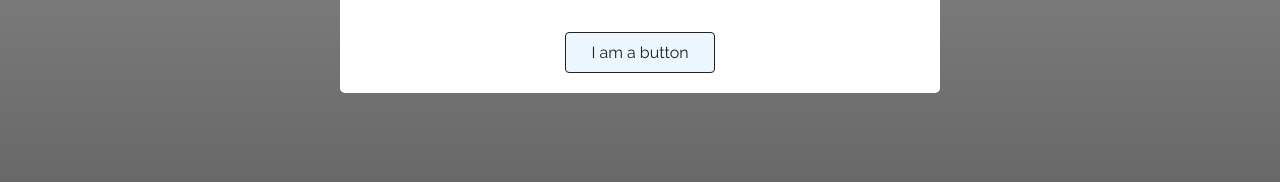
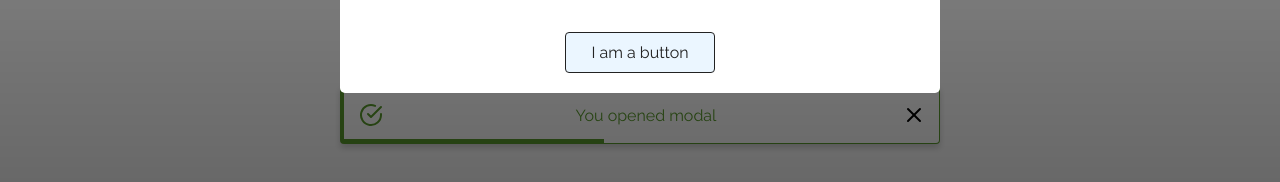
Before and after one commit to TeemuKoivisto/my-react-bootstrap, a React (Create React App) app: page / in a window 1280 px wide. Both pictures are taken after a click on the button "Open modal". Shown: the part 596-778 px from the top of the page. Built offline with nearby package versions, Linux system fonts and the light colour scheme; no server answers.

Commit message:
Add Toaster

```diff
--- a/src/components/ShowcaseComponents.tsx
+++ b/src/components/ShowcaseComponents.tsx
@@ -1,4 +1,5 @@
 import React, { useState } from 'react'
+import { inject } from 'mobx-react'
 import styled from '../theme/styled'
 
 import { ExampleModal } from '../modals/ExampleModal'
@@ -7,17 +8,28 @@ import { Dropdown } from '../elements/Dropdown'
 import { Input } from '../elements/Input'
 import { Button } from '../elements/Button'
 
-interface IProps {}
-export function ShowcaseComponents(props: IProps) {
+import { ToastStore } from '../stores/ToastStore'
+
+interface IProps {
+  toastStore?: ToastStore
+}
+export const ShowcaseComponents = inject('toastStore')(function ShowcaseComponents(props: IProps) {
   function handleSelect(option: { key: string | number, value: string }) {
+    toastStore!.createToast('You selected something', 'warning')
     setSelectedOption(option.value)
   }
   function handleTextChange(val: any) {
     setText(val)
   }
+  function handleModalOpen() {
+    toastStore!.createToast('You opened modal')
+    setModalOpen(true)
+  }
   function handleModalClose() {
+    toastStore!.createToast('You closed modal', 'info')
     setModalOpen(false)
   }
+  const { toastStore } = props
   const [selectedOption, setSelectedOption] = useState('')
   const [modalOpen, setModalOpen] = useState(false)
   const [text, setText] = useState('')
@@ -38,11 +50,11 @@ export function ShowcaseComponents(props: IProps) {
           value={text}
           onChange={handleTextChange}
         />
-        <Button onClick={() => setModalOpen(true)}>Open modal</Button>
+        <Button onClick={handleModalOpen}>Open modal</Button>
       </Container>
     </>
   )
-}
+})
 
 const Container = styled.div`
   & > ${Input} {
--- /dev/null
+++ b/src/components/Toaster.tsx
@@ -0,0 +1,151 @@
+import React, { useState } from 'react'
+import { inject, observer } from 'mobx-react'
+import styled from '../theme/styled'
+import { FiAlertCircle, FiAlertTriangle, FiCheckCircle, FiXOctagon, FiX } from 'react-icons/fi'
+
+import useTimeout from '../hooks/useTimeout'
+
+import { ToastStore } from '../stores/ToastStore'
+import { ITheme } from '../types/theme'
+import { IToast } from '../types/ui'
+
+interface IToastProps {
+  className?: string
+  toast: IToast
+  removeToast: (id: number) => void
+}
+function Toast(props: IToastProps) {
+  const { className, toast, removeToast } = props
+  const [inProgress, setInProgress] = useState(false)
+  useTimeout(() => {
+    setInProgress(true)
+  }, 0)
+  useTimeout(() => {
+    removeToast(toast.id)
+  }, toast.duration)
+  return (
+    <ToastItem className={className} type={toast.type}>
+      <ToastBody type={toast.type}>
+        <SvgWrapper className="type-icon">{ getTypeIcon(toast.type) }</SvgWrapper>
+        <p className="message">{ toast.message }</p>
+        <SvgAction className="close-icon"><FiX size={24} onClick={() => removeToast(toast.id)}/></SvgAction>
+      </ToastBody>
+      <Progress type={toast.type} duration={toast.duration} inProgress={inProgress}/>
+    </ToastItem>
+  )
+}
+
+interface IProps {
+  className?: string
+  toastStore?: ToastStore
+}
+export const Toaster = inject('toastStore')(observer(function Toaster(props: IProps) {
+  const { className, toastStore } = props
+  return (
+    <ToastsList className={className}>
+      { toastStore!.toasts.map(t =>
+      <Toast key={t.id} toast={t} removeToast={toastStore!.removeToast} />
+      )}
+    </ToastsList>
+  )
+}))
+
+function getTypeIcon(type: string, size: number = 24) {
+  switch(type) {
+    case 'info':
+      return <FiAlertCircle size={size} />
+    case 'warning':
+      return <FiAlertTriangle size={size} />
+    case 'error':
+      return <FiXOctagon size={size} />
+    case 'success':
+    default:
+      return <FiCheckCircle size={size} />
+  }
+}
+
+function getTypeColor(type: string, theme: ITheme) {
+  switch(type) {
+    case 'info':
+      return theme.color.blue
+    case 'warning':
+      return theme.color.orange
+    case 'error':
+      return theme.color.red
+    case 'success':
+    default:
+      return theme.color.green
+  }
+}
+
+const SvgWrapper = styled.span`
+  display: flex;
+`
+const SvgAction = styled.button`
+  background: transparent;
+  border: 0;
+  border-radius: 50%;
+  display: flex;
+  padding: 8px;
+  transition: background-color 150ms cubic-bezier(0.4, 0, 0.2, 1) 0ms;
+  &:hover {
+    background-color: rgba(0, 0, 0, 0.08);
+  }
+`
+const ToastsList = styled.ul`
+  align-items: center;
+  bottom: 50px;
+  display: flex;
+  flex-direction: column-reverse;
+  left: 0;
+  list-style: none;
+  padding: 10px;
+  position: fixed;
+  width: 100%;
+  z-index: 10;
+`
+type ToastItemProps = { type: string }
+const ToastItem = styled.li<ToastItemProps>`
+  display: flex;
+  background: #fff;
+  border: 1px solid ${({ type, theme }) => getTypeColor(type, theme)};
+  border-left: 4px solid ${({ type, theme }) => getTypeColor(type, theme)};
+  border-radius: 4px;
+  box-shadow: 0px 4px 6px rgba(0, 0, 0, 0.18);
+  flex-direction: column;
+  justify-content: space-between;
+  margin-top: 10px;
+  min-width: 300px;
+  max-width: 600px;
+  padding: 5px 5px 0 0;
+  width: 100%;
+`
+type ToastBodyProps = { type: string }
+const ToastBody = styled.div<ToastBodyProps>`
+  align-items: center;
+  display: flex;
+  justify-content: space-between;
+  margin: 4px 0 4px 0;
+  .type-icon {
+    color: ${({ type, theme }) => getTypeColor(type, theme)};
+    margin: 0 15px 0 15px;
+  }
+  .message {
+    color: ${({ type, theme }) => getTypeColor(type, theme)};
+    font-size: 16px;
+    font-style: bold;
+    margin: 10px 0 10px 0;
+  }
+  .remove-icon {
+    color: ${({ theme }) => theme.color.textDark};
+    cursor: pointer;
+    margin-right: 3px;
+  }
+`
+type ProgressProps = { type: string, inProgress: boolean, duration: number }
+const Progress = styled.div<ProgressProps>`
+  background: ${({ type, theme }) => getTypeColor(type, theme)};
+  height: 4px;
+  width: ${({ inProgress }) => inProgress ? '0%' : '100%'};
+  transition: width ${({ duration }) => duration}ms linear 0ms;
+`
--- a/src/components/WrappedRoute.tsx
+++ b/src/components/WrappedRoute.tsx
@@ -3,6 +3,7 @@ import { Route, RouteProps, RouteComponentProps } from 'react-router'
 import styled from '../theme/styled'
 
 import { NavBar } from './NavBar'
+import { Toaster } from './Toaster'
 
 interface IWrappedRoute extends RouteProps {
   component: React.ComponentClass<any>
@@ -11,12 +12,14 @@ interface IWrappedRoute extends RouteProps {
 const renderNoMainContainerWrapper = (Component: React.ComponentClass) => (props: RouteComponentProps<any>) =>
   <MainWrapper>
     <NavBar {...props}/>
+    <Toaster />
     <Component {...props}/>
   </MainWrapper>
 
 const renderWrapper = (Component: React.ComponentClass) => (props: RouteComponentProps<any>) =>
   <MainWrapper>
     <NavBar {...props}/>
+    <Toaster />
     <MainContainer>
       <Component {...props}/>
     </MainContainer>
--- a/src/elements/Dropdown.tsx
+++ b/src/elements/Dropdown.tsx
@@ -134,6 +134,7 @@ const Option = styled.li<OptionProps>`
   }
 `
 // export const Dropdown = DropdownEl
+// TODO fix this, using this component in SC does not work eg ${Dropdown}
 export const Dropdown: new <T>() => React.Component<T> = styled(DropdownEl)`
   background: transparent;
   border: 0;
--- /dev/null
+++ b/src/hooks/useTimeout.ts
@@ -0,0 +1,13 @@
+import { useEffect } from 'react'
+
+function useTimeout(callback: () => void, delay: number) {
+  useEffect(() => {
+    if (delay !== null) {
+      let id = setTimeout(callback, delay)
+      return () => clearTimeout(id)
+    }
+    return () => undefined
+  }, [delay])
+}
+
+export default useTimeout
--- /dev/null
+++ b/src/stores/ToastStore.ts
@@ -0,0 +1,23 @@
+import { action, observable } from 'mobx'
+
+import { IToast } from '../types/ui'
+
+export class ToastStore {
+  @observable toasts: IToast[] = []
+  idCounter: number = 0
+
+  @action createToast = (message: string, type: string = 'success', duration: number = 5000) => {
+    this.idCounter += 1
+    const newToast = {
+      id: this.idCounter,
+      message,
+      type,
+      duration
+    }
+    this.toasts.push(newToast)
+  }
+
+  @action removeToast = (id: number) => {
+    this.toasts = this.toasts.filter(t => t.id !== id)
+  }
+}
--- a/src/stores/index.ts
+++ b/src/stores/index.ts
@@ -1,12 +1,15 @@
 import { AuthStore } from './AuthStore'
 import { UserStore } from './UserStore'
+import { ToastStore } from './ToastStore'
 
 export class Stores {
   authStore: AuthStore
   userStore: UserStore
+  toastStore: ToastStore
 
   constructor() {
     this.authStore = new AuthStore()
     this.userStore = new UserStore()
+    this.toastStore = new ToastStore()
   }
 }
--- a/src/theme/defaultTheme.ts
+++ b/src/theme/defaultTheme.ts
@@ -6,7 +6,10 @@ export const defaultTheme : ITheme = {
     gray: '#aaa',
     grayLight: '#eee',
     primary: '#1d9eff',
-    red: 'red',
+    green: '#5B9C2D',
+    blue: '#425EC2',
+    red: '#ff5d5d',
+    orange: '#EF7F00',
     secondary: '#ebf6ff',
     textLight: '#666',
     textDark: '#222',
--- a/src/types/theme.ts
+++ b/src/types/theme.ts
@@ -1,6 +1,9 @@
 export interface IThemeColor {
   gray: string
   grayLight: string
+  green: string
+  orange: string
+  blue: string
   textLight: string
   textDark: string
   bg: string
--- /dev/null
+++ b/src/types/ui.ts
@@ -0,0 +1,6 @@
+export interface IToast {
+  id: number
+  message: string
+  type: string
+  duration: number
+}
```
Also changed, not shown: src/hooks/useClickOutside.ts (renamed from src/hooks/useClickOutside.tsx).
